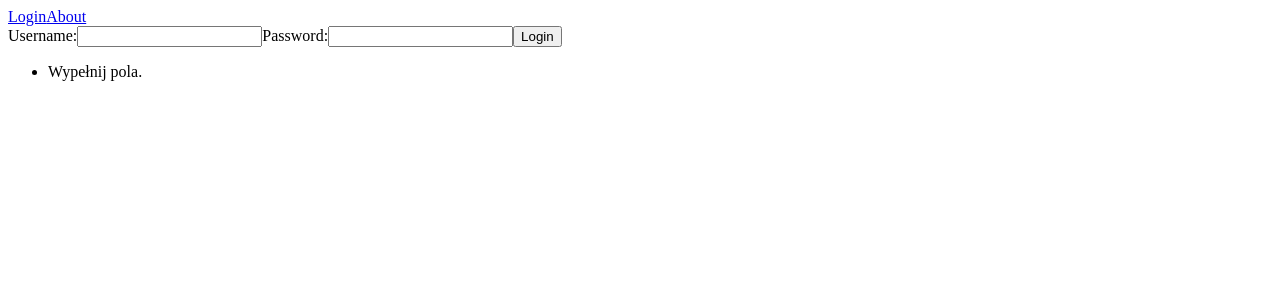
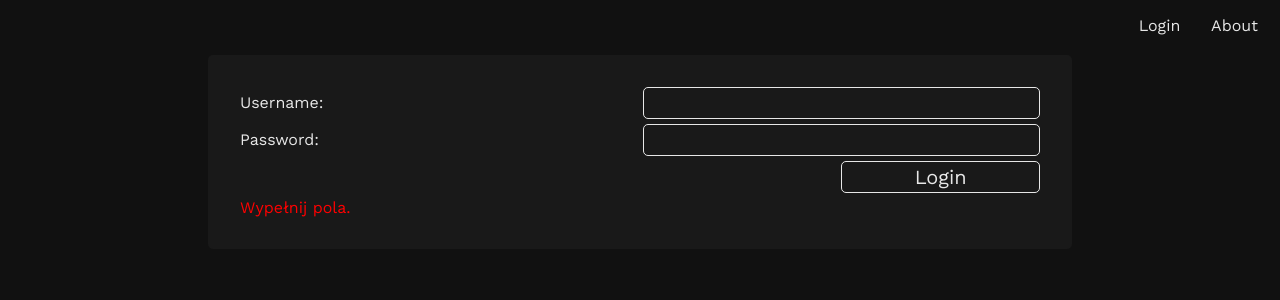
Before and after one commit to Rebjai/Audinf, a Vue app in the folder frontend/: page /#/login in a window 1280 px wide. Both pictures are taken after a click on the button "Login". Shown: the top 300 px of the page. Built offline with nearby package versions, Linux system fonts and the light colour scheme.

Commit message:
Added getting data from server and some basic style

```diff
--- a/frontend/package.json
+++ b/frontend/package.json
@@ -8,6 +8,7 @@
   },
   "dependencies": {
     "axios": "^0.18.0",
+    "axios-middleware": "^0.3.1",
     "vue": "^2.6.6",
     "vue-axios": "^2.1.4",
     "vue-router": "^3.0.1"
--- a/frontend/src/App.vue
+++ b/frontend/src/App.vue
@@ -1,11 +1,35 @@
 <template>
   <div id="app">
-    <nav>
-      <router-link to="/login">Login</router-link>
-      <router-link to="/about">About</router-link>
-      <router-link to="/login" @click.native="logout()" v-if="authenticated">logout</router-link>
+
+    <nav v-if="!authenticated">
+      <div class="nav-item">
+        <router-link to="/login">Login</router-link>
+      </div>
+
+      <div class="nav-item">
+        <router-link to="/about">About</router-link>
+      </div>
     </nav>
-    <router-view @authenticated="setAuthenticated" />
+
+    <nav v-else>
+      <div class="nav-item">
+        <router-link to="/about">About</router-link>
+      </div>
+
+      <div class="nav-item">
+        <router-link to="/">Home</router-link>
+      </div>
+
+      <div class="nav-item">
+        <router-link to="/login" @click.native="logout()">Logout</router-link>
+      </div>
+    </nav>
+
+    <div class="content">
+      <transition name="fade" mode="out-in">
+        <router-view @authenticated="setAuthenticated" />
+      </transition>
+    </div>
   </div>
 </template>
 
@@ -51,7 +75,7 @@ export default {
       this.authenticated = localStorage.getItem('token') !== null ? true : false
     },
     logout() {
-      localStorage.removeItem('token')
+      store.methods.clearUserData()
       this.authenticated = false
       this.$router.replace({ name: 'login' })
     }
@@ -62,6 +86,64 @@ export default {
 }
 </script>
 
-<style lang="">
+<style>
+  @import url('https://fonts.googleapis.com/css?family=Work+Sans');
+  * {
+    font-family: 'Work Sans', sans-serif;
+    text-decoration: none;
+    color: #e7e7e7
+  }
 
+  body {
+    background-color: #111;
+    margin: 0;
+  }
+
+  .content {
+    display: grid;
+    align-content: center;
+    justify-content: center;
+  }
+
+  nav {
+    display: grid;
+    grid-template-columns: repeat(auto-fit, minmax(50px, 75px));
+    justify-content: right;
+    text-align: center;
+    overflow: hidden;
+    margin-bottom: 1em;
+    padding: 1em .5em .1em .5em;
+  }
+
+  .nav-item > a::after {
+    content: "";
+    display: block;
+    bottom: 0;
+    left: 0;
+    width: 100%;
+    height: 2px;
+    background-color: #e7e7e7;
+    transform: scaleX(0);
+    transition: all .25s;
+    opacity: 0;
+  }
+
+  .nav-item > a:hover::after {
+    transform: scaleX(1);
+    opacity: 1;
+  }
+
+  .fade-enter-active, .fade-leave-active {
+    transition: all .25s;
+  }
+
+  .fade-enter {
+    opacity: 0;
+    transform: translateY(-10px);
+  }
+
+  .fade-leave-to {
+    opacity: 0;
+    transform: translateY(10px);
+  }
 </style>
--- a/frontend/src/store.js
+++ b/frontend/src/store.js
@@ -2,6 +2,9 @@ export default {
     methods: {
         isLogged() {
             return localStorage.getItem('token') !== null ? true : false
+        },
+        clearUserData() {
+            localStorage.removeItem('token')
         }
     }
 }
--- a/frontend/src/views/Home.vue
+++ b/frontend/src/views/Home.vue
@@ -1,12 +1,68 @@
 <template>
-  <div>
+  <div id="home">
     <h1>Home page</h1>
+    <ul>
+      <task-component
+      v-for="task of tasks"
+      :key="task._id"
+      :task="task"
+      ></task-component>
+    </ul>
   </div>
 </template>
 
 <script>
+import axios from 'axios'
+import TaskComponent from '../components/Task.vue'
 
 export default {
-
+  components: {
+    'task-component': TaskComponent
+  },
+  data() {
+    return {
+      loading: true,
+      tasks: []
+    }
+  },
+  created() {
+    axios.get(
+      'http://localhost:7777/api/task',
+      {
+        headers: {
+          'Authorization': localStorage.getItem('token')
+        }
+      }
+    )
+    .then(result => {
+      console.log(result.data)
+      this.tasks = result.data.tasks
+    })
+    .catch(error => {
+      console.log(error)
+    })
+  }
 }
 </script>
+
+<style>
+  #home {
+    padding: 10px;
+    background-color: #191919;
+    border-radius: 5px;
+  }
+
+  h1 {
+    text-align: center;
+  }
+
+  ul {
+    display: grid;
+    grid-gap: 5px;
+  }
+  @media screen and (min-width: 800px) {
+        #home {
+            width: 800px;
+        }
+    }
+</style>
--- a/frontend/src/views/Login.vue
+++ b/frontend/src/views/Login.vue
@@ -1,15 +1,16 @@
 <template>
-    <div @keydown.enter="login">
+    <div @keydown.enter="login" class="login">
+
         <label>Username:</label>
         <input type="text" v-model="username">
 
         <label>Password:</label>
         <input type="password" v-model="password">
 
-        <button @click="login">Login</button>
+        <button @click="login" class="l-button">Login</button>
         <div class="errors">
             <ul>
-                <li
+                <li :style="errorStyle"
                 v-for="(error, index) of errors"
                 :key="index"
                 > {{ error }} </li>
@@ -26,11 +27,13 @@ export default {
         return {
             username: '',
             password: '',
-            errors: []
+            errors: [],
+            errorStyle: {color: 'red'}
         }
     },
     methods: {
         login() {
+            this.errors = []
             if(this.username == '' || this.password == '') {
                 this.errors.push('Wypełnij pola.')
             }
@@ -46,7 +49,6 @@ export default {
                     this.$emit('authenticated', true)
                 })
                 .catch(error => {
-                    console.log(error.response.data)
                     this.errors = error.response.data.errors
                 })
             }
@@ -56,5 +58,40 @@ export default {
 </script>
 
 <style>
+    .login {
+        display: grid;
+        align-items: center;
+        grid-template-columns: 1fr 1fr;
+        grid-gap: 5px;
+        padding: 2em;
+        background-color: #191919;
+        border-radius: 5px;
+    }
 
+    .l-button {
+        grid-column: 2 / 3;
+        width: 50%;
+        justify-self: right;
+    }
+
+    .login input, .login button{
+        background-color: transparent;
+        border: solid #e7e7e7 1px;
+        padding: .15em .25em;
+        border-radius: 5px;
+        outline: none;
+        font-size: 1.25em;
+    }
+
+    @media screen and (min-width: 800px) {
+        .login {
+            width: 800px;
+        }
+    }
+
+    ul {
+        list-style-type: none;
+        margin: 0;
+        padding: 0;
+    }
 </style>
```
Also changed, not shown: 1 other file (tests, documents, lock files or other folders).
